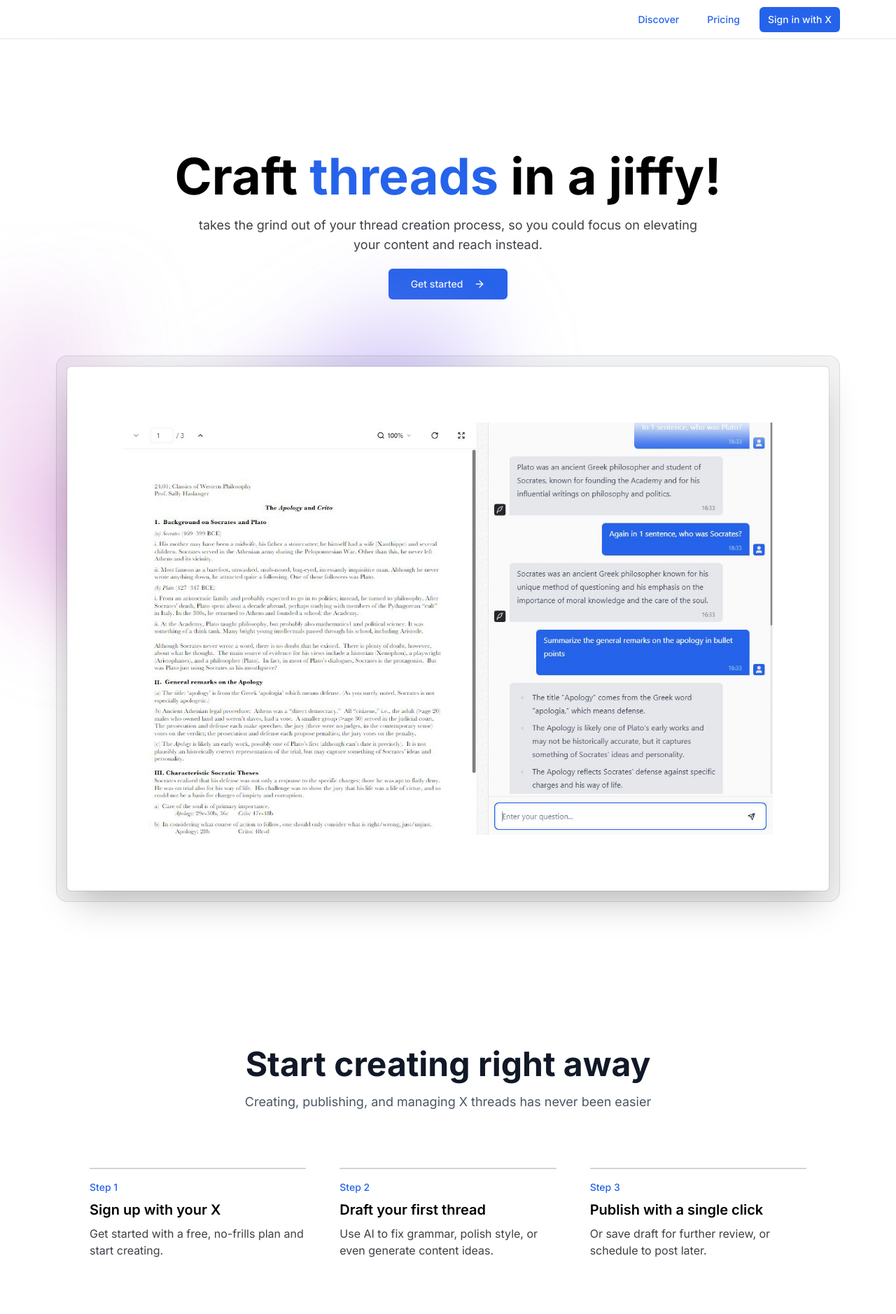
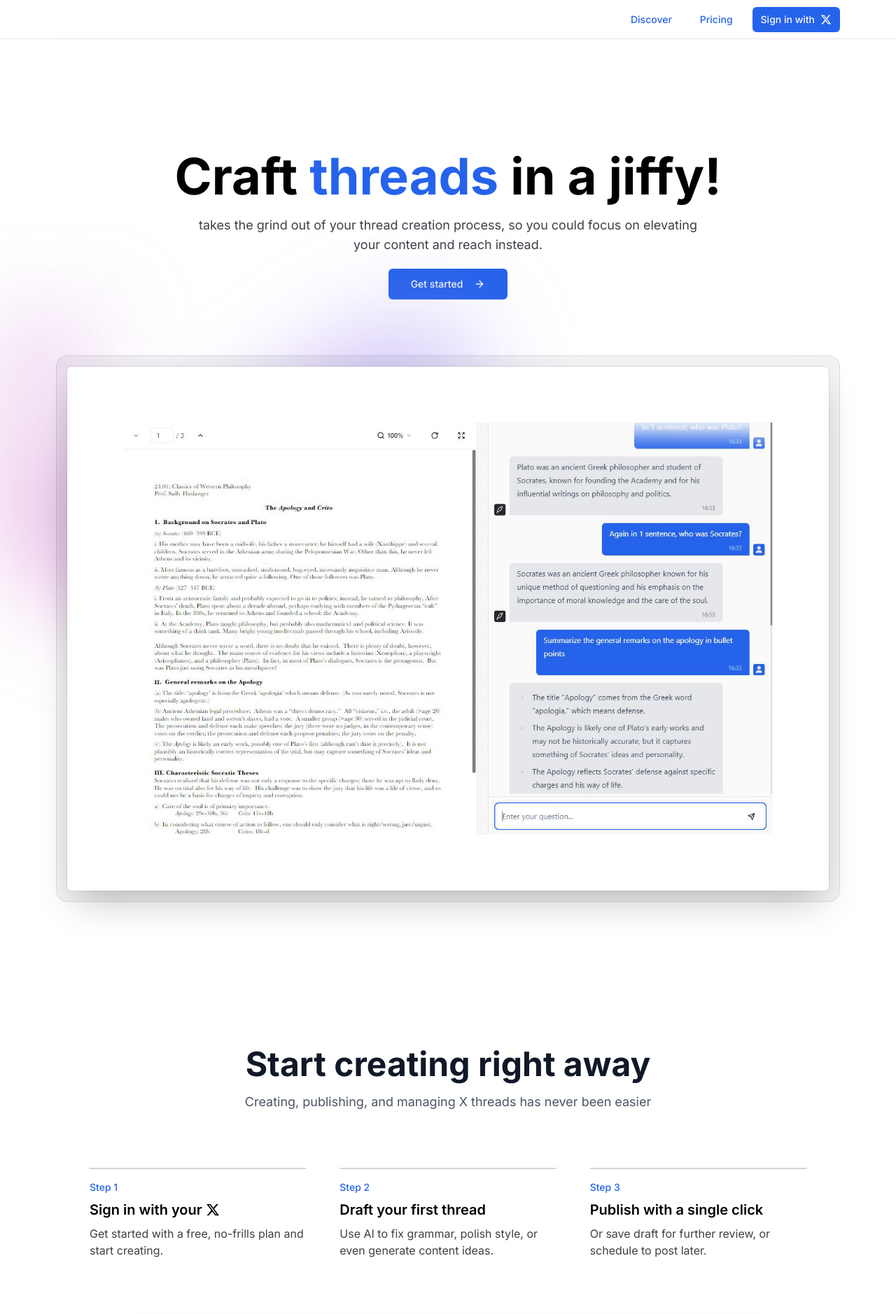
Before and after one commit to schandillia/project-pico, a Next.js app: page / in a window 1280 px wide. Shown: the top 1878 px of the page at 70% size. Built offline with nearby package versions, Linux system fonts and the light colour scheme.

Commit message:
CHORE: Add brand icon for X

```diff
--- a/package.json
+++ b/package.json
@@ -18,6 +18,7 @@
     "next-auth": "^4.24.11",
     "react": "^19.0.0",
     "react-dom": "^19.0.0",
+    "react-icons": "^5.4.0",
     "shadcn-ui": "^0.9.4",
     "tailwind-merge": "^2.5.5",
     "tailwindcss-animate": "^1.0.7"
--- a/src/app/page.tsx
+++ b/src/app/page.tsx
@@ -3,6 +3,7 @@ import { buttonVariants } from "@/components/ui/button"
 import { ArrowRight } from "lucide-react"
 import Image from "next/image"
 import Link from "next/link"
+import { FaXTwitter } from "react-icons/fa6"
 
 export default function Home() {
 	const brandName = process.env.BRAND
@@ -95,7 +96,8 @@ export default function Home() {
 								Step 1
 							</span>
 							<span className="text-xl font-semibold">
-								Sign up with your X
+								Sign in with your{" "}
+								<FaXTwitter className="inline align-middle relative top-[-2px]" />
 							</span>
 							<span className="mt-2 text-zinc-700">
 								Get started with a free, no-frills plan and
--- a/src/components/commons/Navbar.tsx
+++ b/src/components/commons/Navbar.tsx
@@ -1,6 +1,7 @@
 import Link from "next/link"
 import MaxWidthWrapper from "@/components/commons/MaxWidthWrapper"
 import { buttonVariants } from "@/components/ui/button"
+import { FaXTwitter } from "react-icons/fa6"
 
 const Navbar = () => {
 	const brandName = process.env.BRAND
@@ -39,7 +40,7 @@ const Navbar = () => {
 									size: "sm",
 								})}
 							>
-								Sign in with X
+								Sign in with <FaXTwitter />
 							</Link>
 						</>
 					</div>
```
Also changed, not shown: 1 other file (tests, documents, lock files or other folders).
